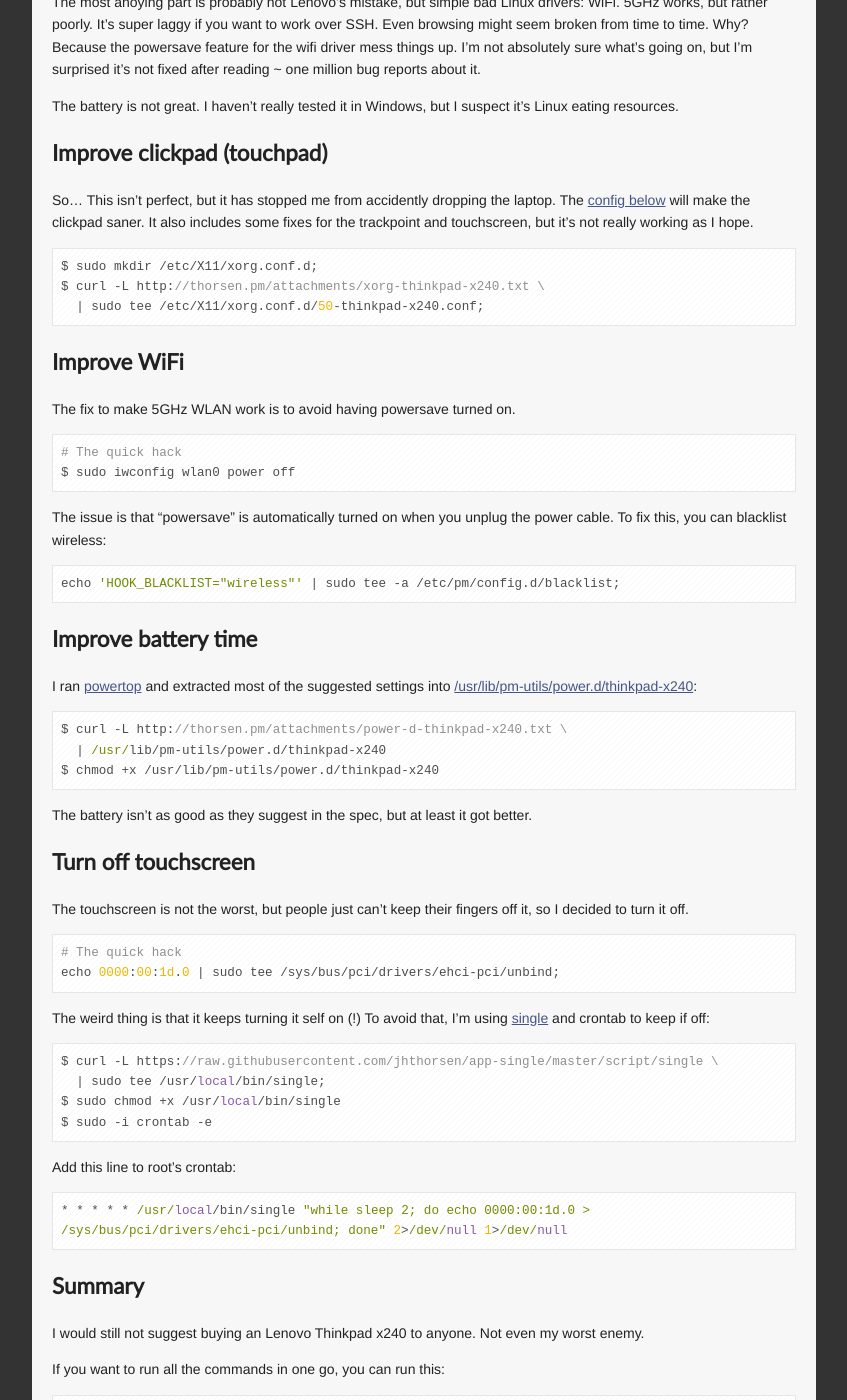
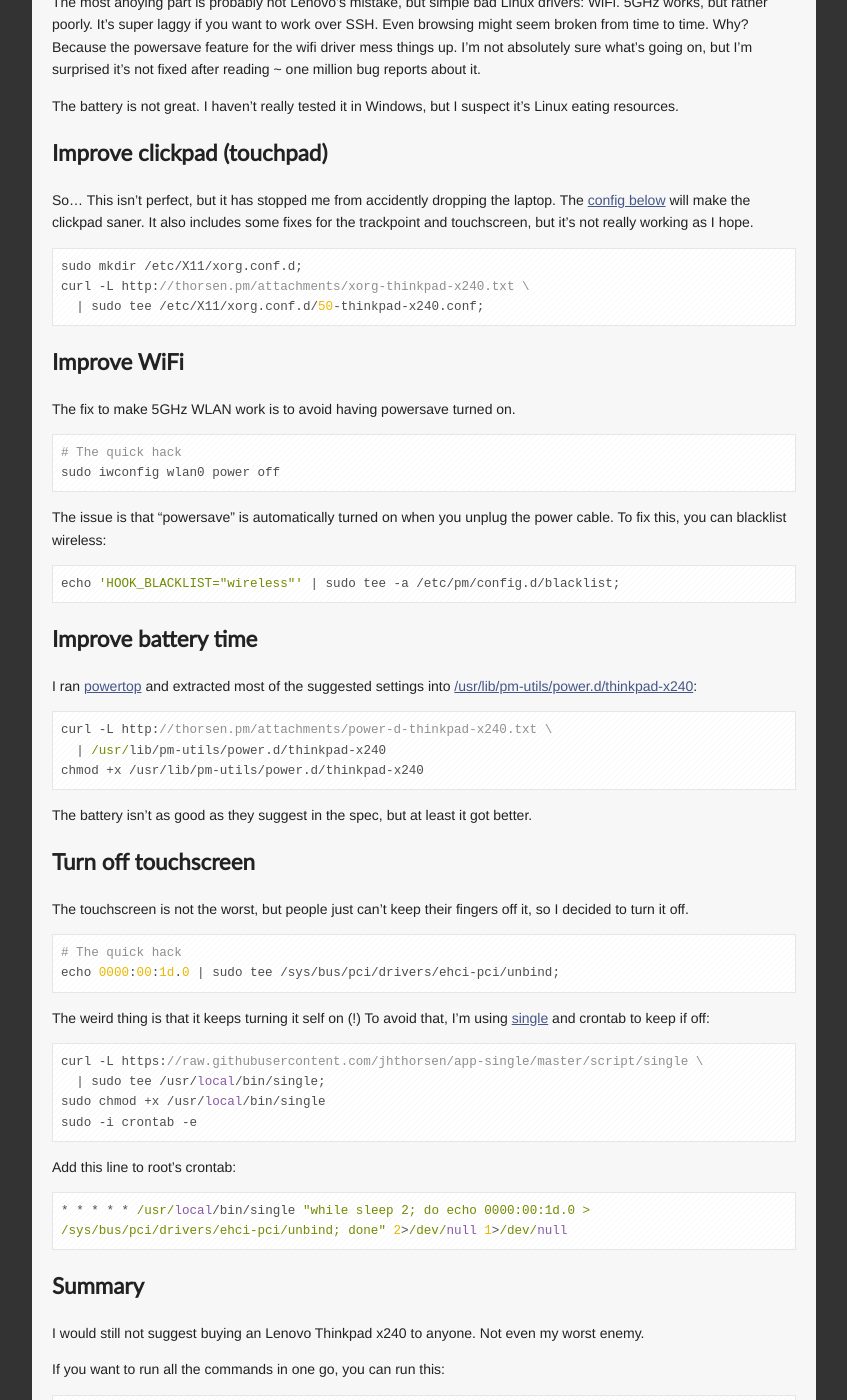
Before and after one commit to kberov/jhthorsen.github.com, a Jekyll site: the page built from tech/_posts/2014-09-27-thinkpad-x240.markdown, in a window 1280 px wide and 1400 px high, scrolled down 1055 px. Shown: the whole window, without its empty margins (216-1063 px from the left). Built offline with Jekyll 4.4.1, drawn with Linux system fonts in a browser that asks for light colours; comment, search, counter and statistics services are not loaded.

Commit message:
Commands can be copy-pasted

```diff
--- a/tech/_posts/2014-09-27-thinkpad-x240.markdown
+++ b/tech/_posts/2014-09-27-thinkpad-x240.markdown
@@ -39,8 +39,8 @@
 will make the clickpad saner. It also includes some fixes for the trackpoint
 and touchscreen, but it's not really working as I hope.
 
-    $ sudo mkdir /etc/X11/xorg.conf.d;
-    $ curl -L http://thorsen.pm/attachments/xorg-thinkpad-x240.txt \
+    sudo mkdir /etc/X11/xorg.conf.d;
+    curl -L http://thorsen.pm/attachments/xorg-thinkpad-x240.txt \
       | sudo tee /etc/X11/xorg.conf.d/50-thinkpad-x240.conf;
 
 ## Improve WiFi
@@ -48,7 +48,7 @@
 The fix to make 5GHz WLAN work is to avoid having powersave turned on.
 
     # The quick hack
-    $ sudo iwconfig wlan0 power off
+    sudo iwconfig wlan0 power off
 
 The issue is that "powersave" is automatically turned on when you unplug the
 power cable. To fix this, you can blacklist wireless:
@@ -61,9 +61,9 @@
 settings into
 [/usr/lib/pm-utils/power.d/thinkpad-x240](http://thorsen.pm/attachments/power-d-thinkpad-x240.txt):
 
-    $ curl -L http://thorsen.pm/attachments/power-d-thinkpad-x240.txt \
+    curl -L http://thorsen.pm/attachments/power-d-thinkpad-x240.txt \
       | /usr/lib/pm-utils/power.d/thinkpad-x240
-    $ chmod +x /usr/lib/pm-utils/power.d/thinkpad-x240
+    chmod +x /usr/lib/pm-utils/power.d/thinkpad-x240
 
 The battery isn't as good as they suggest in the spec, but at least it got
 better.
@@ -80,10 +80,10 @@
 using [single](https://raw.githubusercontent.com/jhthorsen/app-single/master/script/single)
 and crontab to keep if off:
 
-    $ curl -L https://raw.githubusercontent.com/jhthorsen/app-single/master/script/single \
+    curl -L https://raw.githubusercontent.com/jhthorsen/app-single/master/script/single \
       | sudo tee /usr/local/bin/single;
-    $ sudo chmod +x /usr/local/bin/single
-    $ sudo -i crontab -e
+    sudo chmod +x /usr/local/bin/single
+    sudo -i crontab -e
 
 Add this line to root's crontab:
 
@@ -96,7 +96,7 @@
 
 If you want to run all the commands in one go, you can run this:
 
-    $ curl -L http://thorsen.pm/attachments/thinkpad-x240-all.txt | bash -
+    curl -L http://thorsen.pm/attachments/thinkpad-x240-all.txt | bash -
 
 But...Didn't your mother tell you not to pipe HTTP output into the a shell
 command?
```
